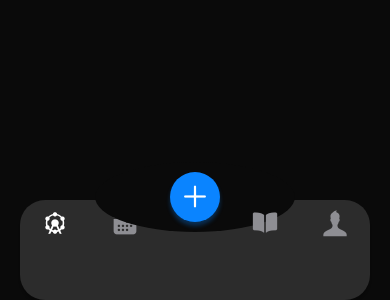
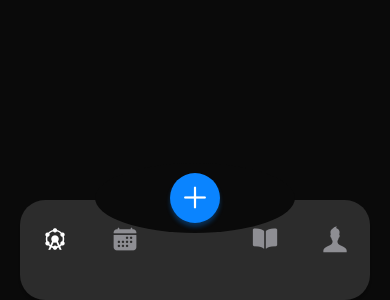
Before and after one commit to Vachek-hooves/Aristocrat, a React Native app: screen /TabNavigation in a window 390 px wide. Shown: the part 544-844 px from the top of the page. Built offline with nearby package versions, Linux system fonts and the light colour scheme.

Commit message:
update tabbar

```diff
--- a/TabNavigator/TabNavigation.js
+++ b/TabNavigator/TabNavigation.js
@@ -57,7 +57,8 @@ const TabNavigation = () => {
         tabBarInactiveTintColor: '#8E8E93', // Gray color for inactive icons
         tabBarShowLabel: false, // Hide labels
         tabBarItemStyle: {
-          padding: 4,
+          // padding: 4,
+          marginTop: 20,
         },
       }}>
       <Tab.Screen
@@ -148,7 +149,7 @@ const styles = StyleSheet.create({
   },
   addBtnBox: {
     position: 'absolute',
-    bottom: 5,
+    bottom: 20,
     alignSelf: 'center',
     alignItems: 'center',
     justifyContent: 'center',
```
